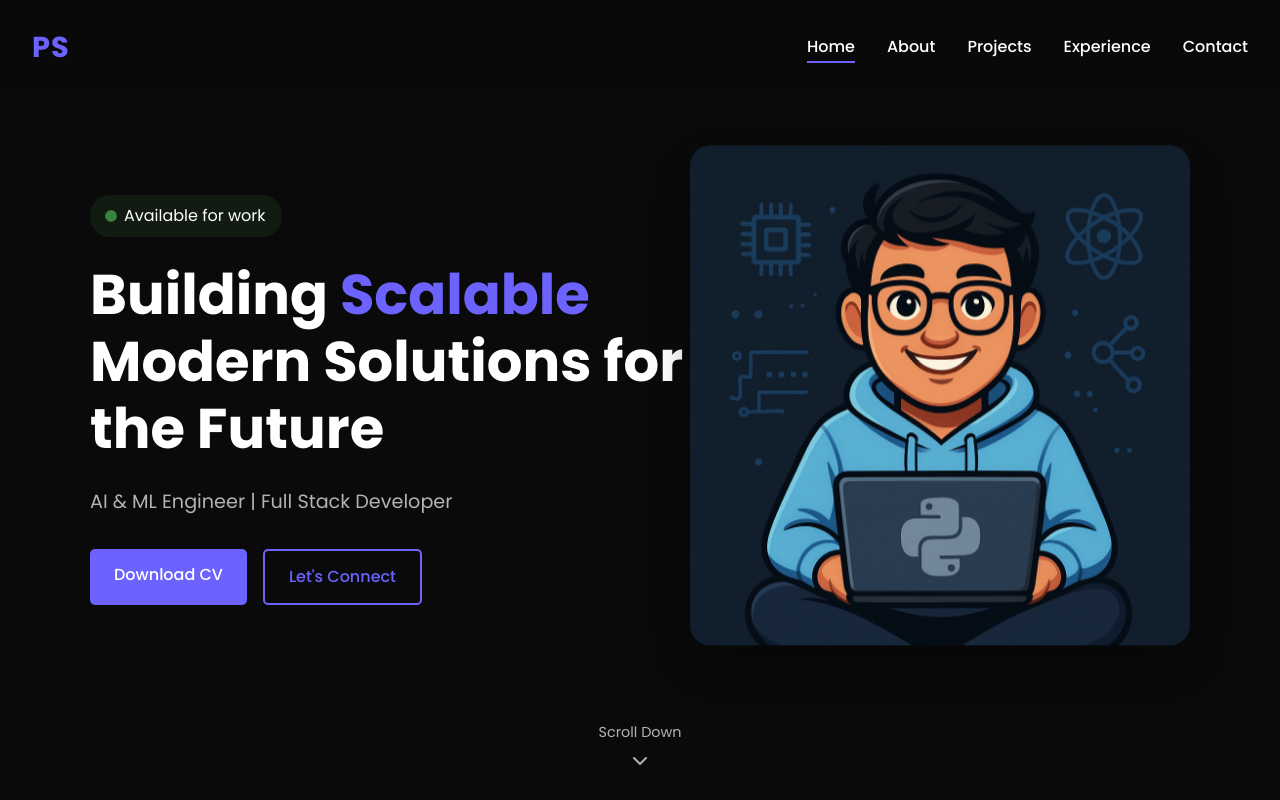
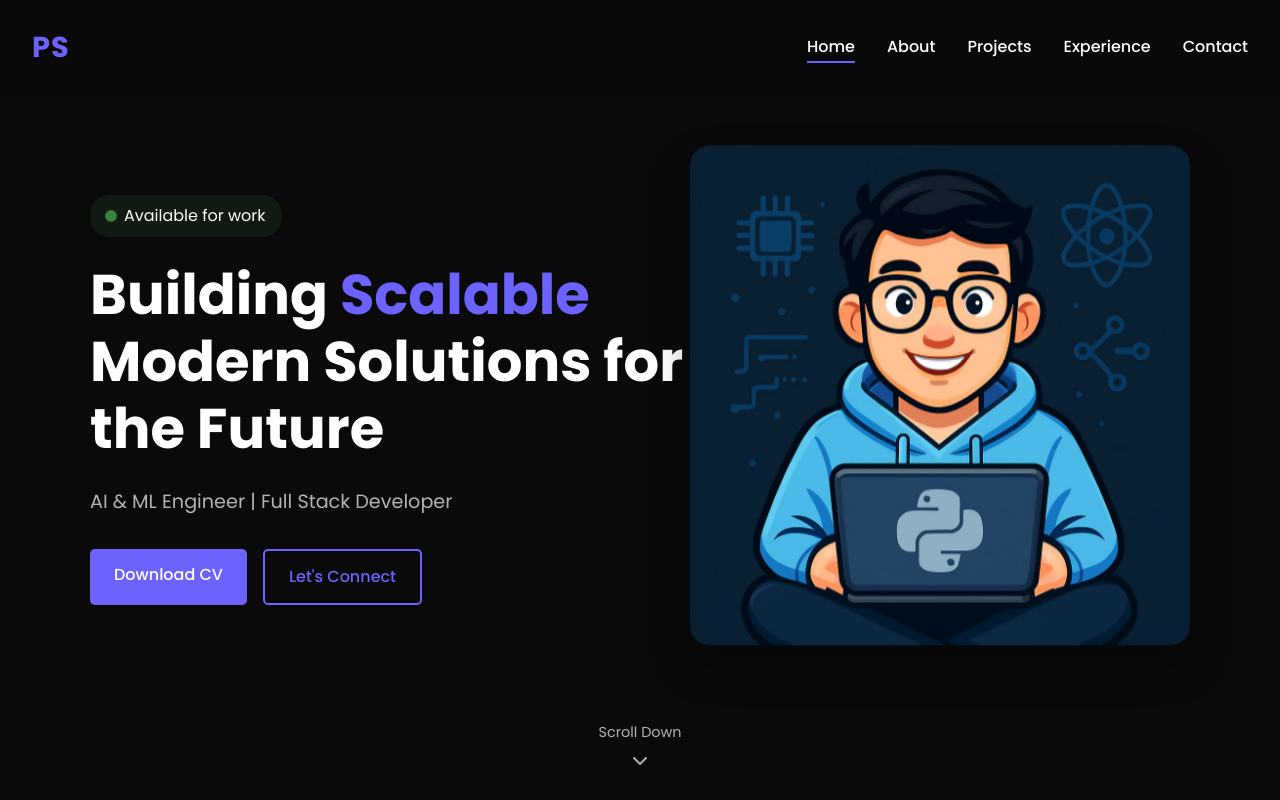
Before and after one commit to parthsaxenaa/parthsaxena, a plain HTML site: page index.html in a window 1280 px wide. Shown: the top 800 px of the page. Drawn offline with Linux system fonts and the light colour scheme.

Commit message:
initial commit

```diff
--- a/index.html
+++ b/index.html
@@ -42,7 +42,7 @@
                 </div>
             </div>
             <div class="hero-image">
-                <img src="image/avtar.png" alt="Stylized avatar">
+                <img src="image/avtar2.jpg" alt="Stylized avatar">
             </div>
         </div>
         <div class="scroll-indicator">
```
Also changed, not shown: image/avtar2.jpg (added).
